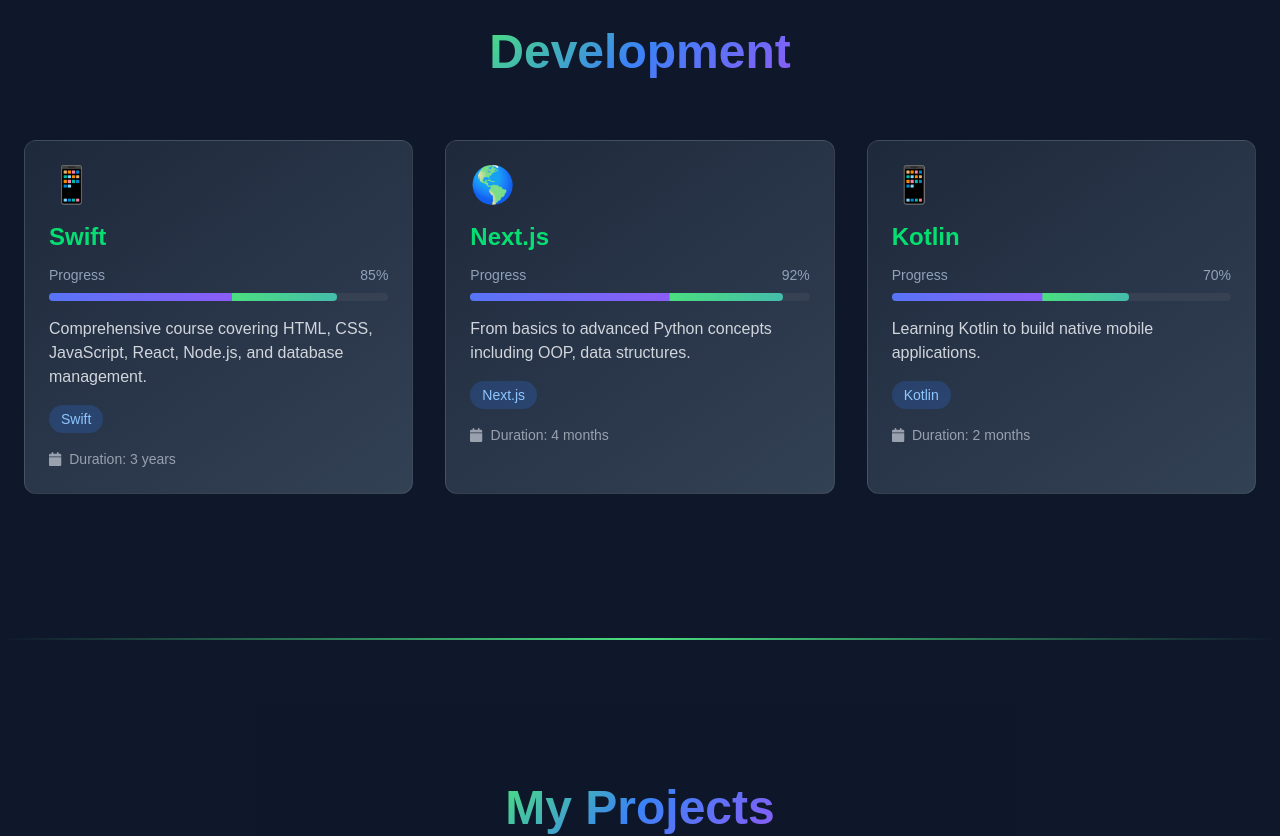
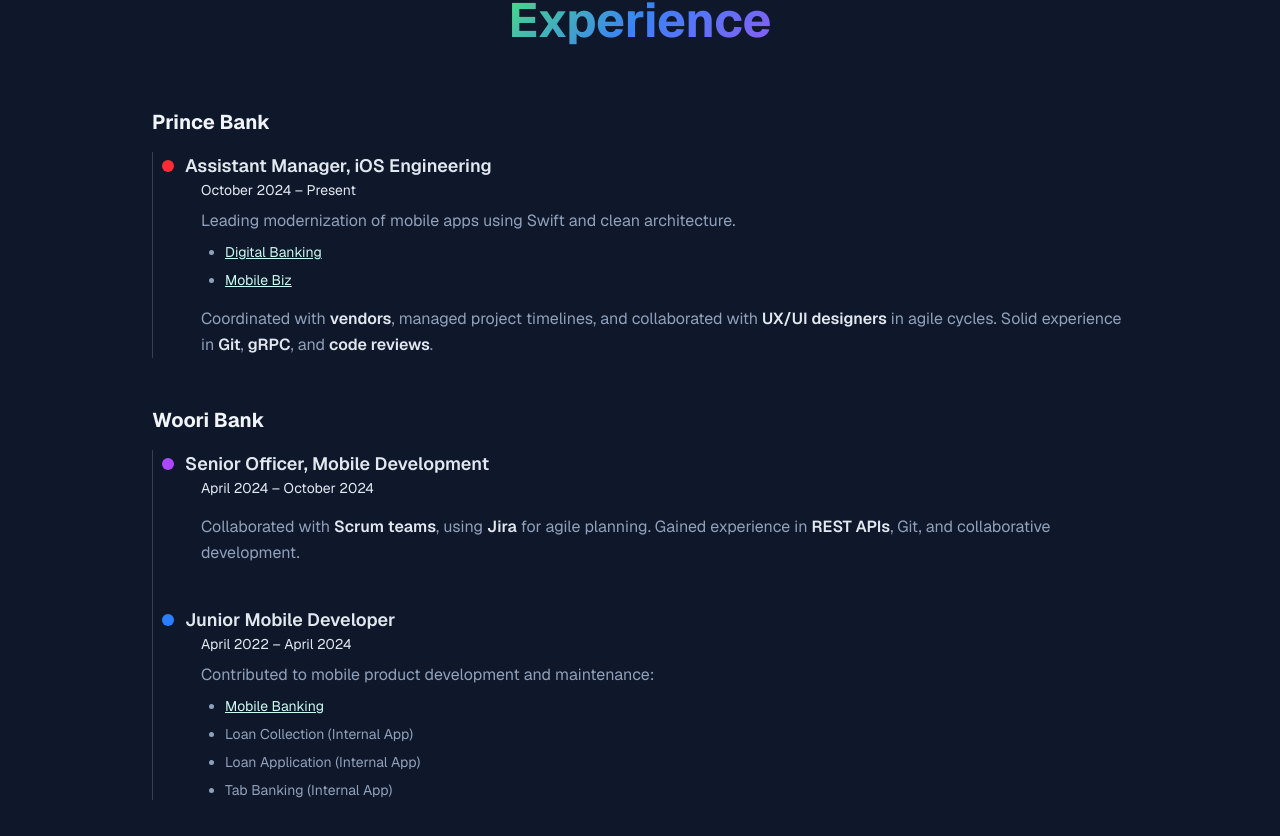
Before and after one commit to MonyCheng/PHEARUNMONYCHHENG, a Next.js app: page / in a window 1280 px wide. Shown: the part 1582-2418 px from the top of the page. Built offline with nearby package versions, Linux system fonts and the light colour scheme.

Commit message:
Add working journey

```diff
--- a/src/app/page.tsx
+++ b/src/app/page.tsx
@@ -1,6 +1,7 @@
 import Navbar from './ui/Navbar';
 import HeroSection from './ui/HeroSection';
 import AboutSection from './ui/AboutSection';
+import WorkingJournetSection from './ui/WorkingJourneySection'
 import ProjectsSection from './ui/ProjectsSection';
 import SkillsSection from './ui/SkillsSection';
 import SectionDivider from './ui/SectionDivider';
@@ -13,6 +14,8 @@
       <Navbar />
       <HeroSection />
       <AboutSection />
+      <SectionDivider />
+      <WorkingJournetSection />
       <SectionDivider />
       <SkillSection />
       <SectionDivider />
--- a/src/app/ui/ProjectsSection.js
+++ b/src/app/ui/ProjectsSection.js
@@ -34,7 +34,16 @@
             tags: ['Swift'],
             github: '#',
             demo: '#',
+        },
+        {
+            icon: '/assets/icons/mobileBiz.png',
+            title: 'PRINCE MobileBiz',
+            description: 'An enterprise-grade mobile banking app designed for companies and organizations, supporting multi-receiver transfers to any bank, loan requests, and deposits. Includes user roles with a maker-checker-approver workflow and detailed transaction tracking for secure financial operations.',
+            tags: ['Swift'],
+            github: '#',
+            demo: '#',
         }
+
     ];
 
     return (
--- a/src/app/ui/WorkingJourneySection.js
+++ b/src/app/ui/WorkingJourneySection.js
@@ -1,5 +1,118 @@
 
+import Link from 'next/link';
 
-// const WorkingJournetSection = () => {
+const WorkingJournetSection = () => {
+    return (
+        <div className="min-h-screen bg-slate-900 text-slate-400 antialiased leading-relaxed selection:bg-teal-300 selection:text-teal-900">
+            <div className="max-w-5xl mx-auto px-6 py-12 font-sans">
+                {/* <header className="mb-12">
+                    <h1 className="text-4xl sm:text-5xl font-bold text-slate-200">Phearunmony chheng</h1>
+                    <h2 className="mt-3 text-xl font-medium text-slate-200">iOS Developer</h2>
+                    <p className="mt-4">
+                        I build accessible, pixel-perfect digital experiences for Mobile Banking for Woori Bank & Prince Bank{" "}
+                        <span className="font-semibold text-slate-200">
+                            Cambodia
+                        </span>.
+                    </p>
 
-// }
+                </header> */}
+                <h2 className="text-4xl md:text-5xl font-bold text-center mb-16">
+                    <span className="gradient-text">Experience</span>
+                </h2>
+                <main className="space-y-10">
+                    <section id="experience">
+
+                        <div className="mb-12">
+                            <h4 className="text-xl font-bold text-slate-100 mb-4">Prince Bank</h4>
+                            <ol className="relative border-l border-slate-700 pl-6 space-y-10">
+                                <li className="relative">
+                                    <div className="flex items-center gap-3">
+                                        <span className="timeline-dot timeline-dot-red" />
+                                        <h5 className="text-lg font-semibold text-slate-200 ml-2">
+                                            Assistant Manager, iOS Engineering
+                                        </h5>
+                                    </div>
+                                    <p className="text-sm text-slate-200 pl-6">October 2024 – Present</p>
+                                    <p className="mt-2 text-slate-400 pl-6">
+                                        Leading modernization of mobile apps using Swift and clean architecture.
+                                    </p>
+                                    <ul className="mt-2 pl-12 space-y-2 text-sm text-slate-400 list-disc">
+                                        <li>
+                                            <Link href="https://www.princebank.com.kh/digital/prince-mobile-app"
+                                                className="text-teal-100 underline hover:text-teal-300 transition"
+                                                target="_blank"
+                                                rel="noopener noreferrer">
+                                                Digital Banking
+                                            </Link>
+                                        </li>
+                                        <li>
+                                            <Link href="https://www.princebank.com.kh/digital/prince-mobilebiz"
+                                                className="text-teal-100 underline hover:text-teal-300 transition"
+                                                target="_blank"
+                                                rel="noopener noreferrer">
+                                                Mobile Biz
+                                            </Link>
+                                        </li>
+                                    </ul>
+                                    <p className="mt-4 text-slate-400 pl-6">
+                                        Coordinated with <span className="font-semibold text-slate-200">vendors</span>, managed project timelines, and collaborated with <span className="font-semibold text-slate-200">UX/UI designers</span> in agile cycles.
+                                        Solid experience in <span className="font-semibold text-slate-200">Git</span>, <span className="font-semibold text-slate-200">gRPC</span>, and <span className="font-semibold text-slate-200">code reviews</span>.
+                                    </p>
+                                </li>
+                            </ol>
+                        </div>
+                        <div>
+                            <h4 className="text-xl font-bold text-slate-100 mb-4">Woori Bank</h4>
+                            <ol className="relative border-l border-slate-700 pl-6 space-y-10">
+                                <li className="relative">
+                                    <div className="flex items-center gap-3">
+                                        <span className="timeline-dot timeline-dot-purple" />
+                                        <h5 className="text-lg font-semibold text-slate-200 ml-2">
+                                            Senior Officer, Mobile Development
+                                        </h5>
+                                    </div>
+                                    <p className="text-sm text-slate-200 pl-6">
+                                        April 2024 – October 2024
+                                    </p>
+                                    <p className="mt-4 text-slate-400 pl-6">
+                                        Collaborated with <span className="font-semibold text-slate-200">Scrum teams</span>, using <span className="font-semibold text-slate-200">Jira</span> for agile planning.
+                                        Gained experience in <span className="font-semibold text-slate-200">REST APIs</span>, Git, and collaborative development.
+                                    </p>
+                                </li>
+
+                                <li className="relative">
+                                    <div className="flex items-center gap-3">
+                                        <span className="timeline-dot timeline-dot-blue" />
+                                        <h5 className="text-lg font-semibold text-slate-200 ml-2">
+                                            Junior Mobile Developer
+                                        </h5>
+                                    </div>
+                                    <p className="text-sm text-slate-200 pl-6">
+                                        April 2022 – April 2024</p>
+                                    <p className="mt-2 text-slate-400 pl-6">
+                                        Contributed to mobile product development and maintenance:
+                                    </p>
+                                    <ul className="mt-2 pl-12 space-y-2 text-sm text-slate-400 list-disc">
+                                        <li>
+                                            <Link href="https://www.wooribank.com.kh/personal-banking/mobile-banking/"
+                                                className="text-teal-100 underline hover:text-teal-300 transition"
+                                                target="_blank" rel="noopener noreferrer">
+                                                Mobile Banking
+                                            </Link>
+                                        </li>
+                                        <li>Loan Collection (Internal App)</li>
+                                        <li>Loan Application (Internal App)</li>
+                                        <li>Tab Banking (Internal App)</li>
+                                    </ul>
+                                </li>
+                            </ol>
+                        </div>
+                    </section>
+
+                </main>
+            </div>
+        </div >
+    );
+}
+
+export default WorkingJournetSection;
```
Also changed, not shown: public/assets/icons/mobileBiz.png (added).
